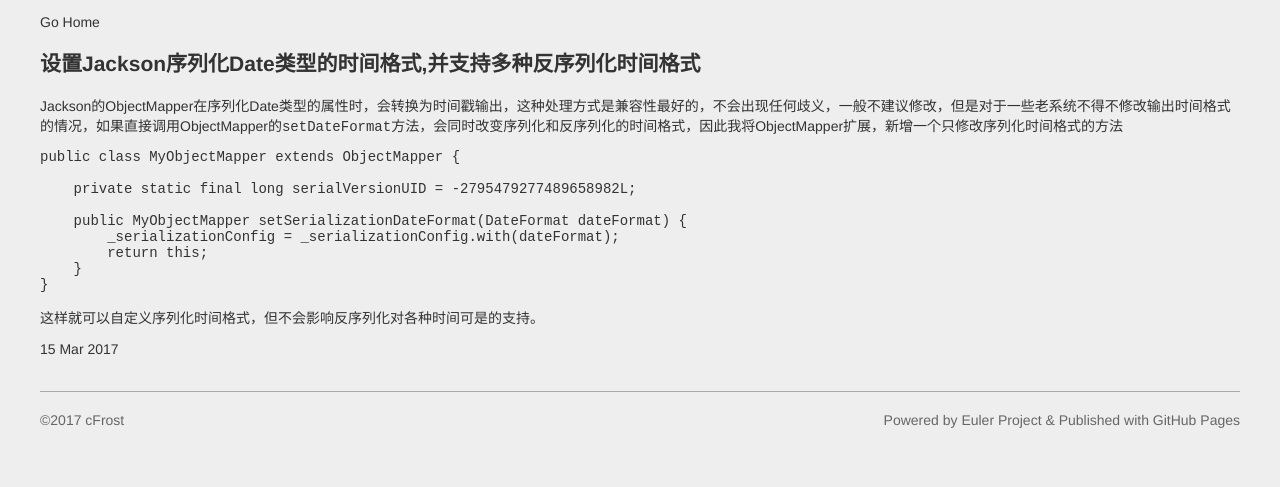
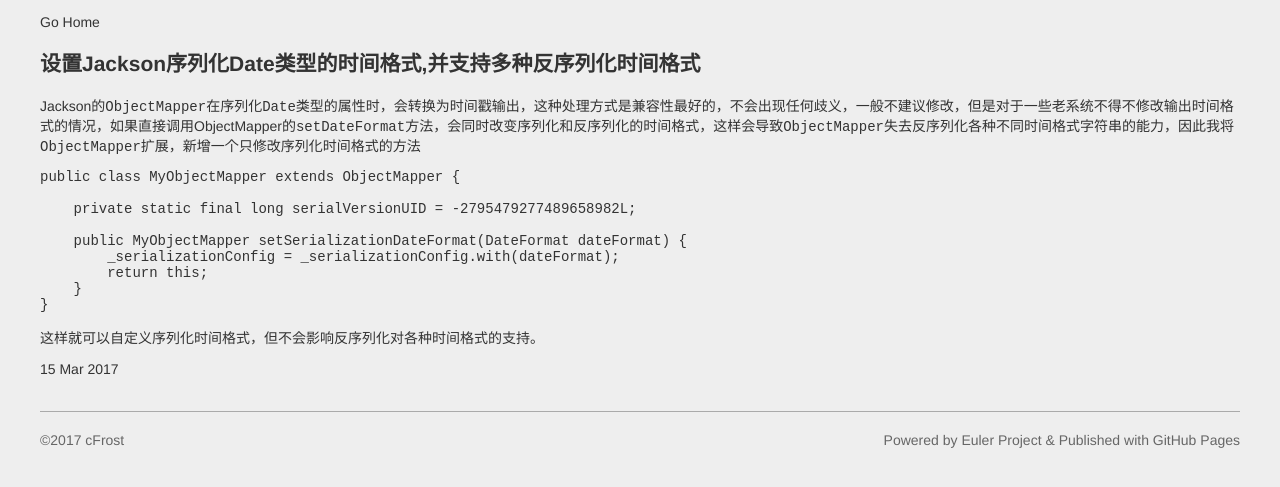
Before and after one commit to cFrost-sun/cfrost-sun.github.io, a Jekyll site: the page built from _posts/2017-03-15-jackson-date-format.md, in a window 1280 px wide. Shown: the top 487 px of the page. Built offline with Jekyll 4.4.1, drawn with Linux system fonts in a browser that asks for light colours.

Commit message:
fix error

````diff
--- a/_posts/2017-03-15-jackson-date-format.md
+++ b/_posts/2017-03-15-jackson-date-format.md
@@ -4,7 +4,7 @@ title: 设置Jackson序列化Date类型的时间格式,并支持多种反序列
 ---
 ## {{ page.title }}
 
-Jackson的ObjectMapper在序列化Date类型的属性时，会转换为时间戳输出，这种处理方式是兼容性最好的，不会出现任何歧义，一般不建议修改，但是对于一些老系统不得不修改输出时间格式的情况，如果直接调用ObjectMapper的```setDateFormat```方法，会同时改变序列化和反序列化的时间格式，因此我将ObjectMapper扩展，新增一个只修改序列化时间格式的方法
+Jackson的```ObjectMapper```在序列化```Date```类型的属性时，会转换为时间戳输出，这种处理方式是兼容性最好的，不会出现任何歧义，一般不建议修改，但是对于一些老系统不得不修改输出时间格式的情况，如果直接调用ObjectMapper的```setDateFormat```方法，会同时改变序列化和反序列化的时间格式，这样会导致```ObjectMapper```失去反序列化各种不同时间格式字符串的能力，因此我将```ObjectMapper```扩展，新增一个只修改序列化时间格式的方法
 
 ```
 public class MyObjectMapper extends ObjectMapper {
@@ -18,6 +18,6 @@ public class MyObjectMapper extends ObjectMapper {
 }
 ```
 
-这样就可以自定义序列化时间格式，但不会影响反序列化对各种时间可是的支持。
+这样就可以自定义序列化时间格式，但不会影响反序列化对各种时间格式的支持。
 
 {{ page.date | date_to_string }}
````
